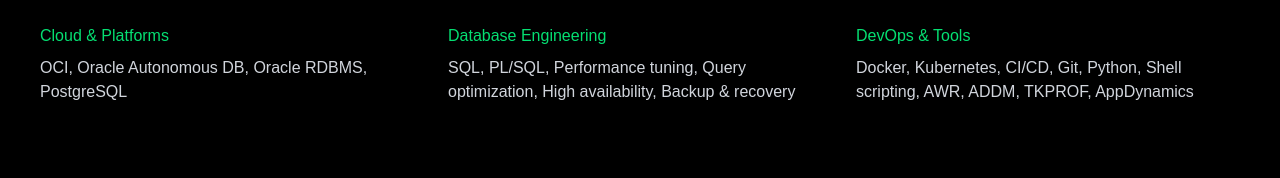
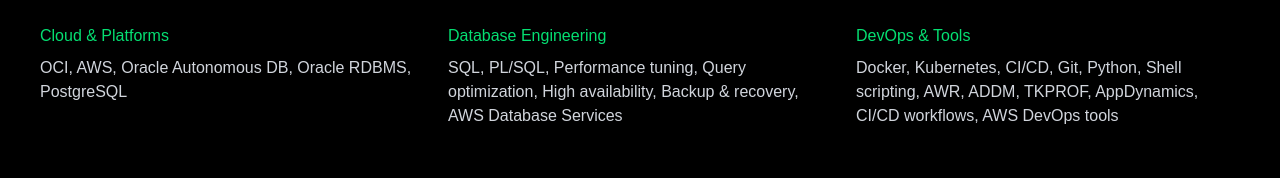
Before and after one commit to srimtipparaju-ux/cloud-db-portfolio, a Next.js app: page / in a window 1280 px wide. Shown: the part 2849-3027 px from the top of the page. Built offline with nearby package versions, Linux system fonts and the light colour scheme; no server answers; the database is empty.

Commit message:
aws added

```diff
--- a/components/Skills.tsx
+++ b/components/Skills.tsx
@@ -8,7 +8,7 @@
         <div>
           <h3 className="text-green-400 mb-2">Cloud & Platforms</h3>
           <p>
-            OCI, Oracle Autonomous DB, Oracle RDBMS, PostgreSQL
+            OCI, AWS, Oracle Autonomous DB, Oracle RDBMS, PostgreSQL
           </p>
         </div>
 
@@ -16,7 +16,7 @@
           <h3 className="text-green-400 mb-2">Database Engineering</h3>
           <p>
             SQL, PL/SQL, Performance tuning, Query optimization,
-            High availability, Backup & recovery
+            High availability, Backup & recovery, AWS Database Services
           </p>
         </div>
 
@@ -24,7 +24,7 @@
           <h3 className="text-green-400 mb-2">DevOps & Tools</h3>
           <p>
             Docker, Kubernetes, CI/CD, Git, Python, Shell scripting,
-            AWR, ADDM, TKPROF, AppDynamics
+            AWR, ADDM, TKPROF, AppDynamics, CI/CD workflows, AWS DevOps tools
           </p>
         </div>
 
```
